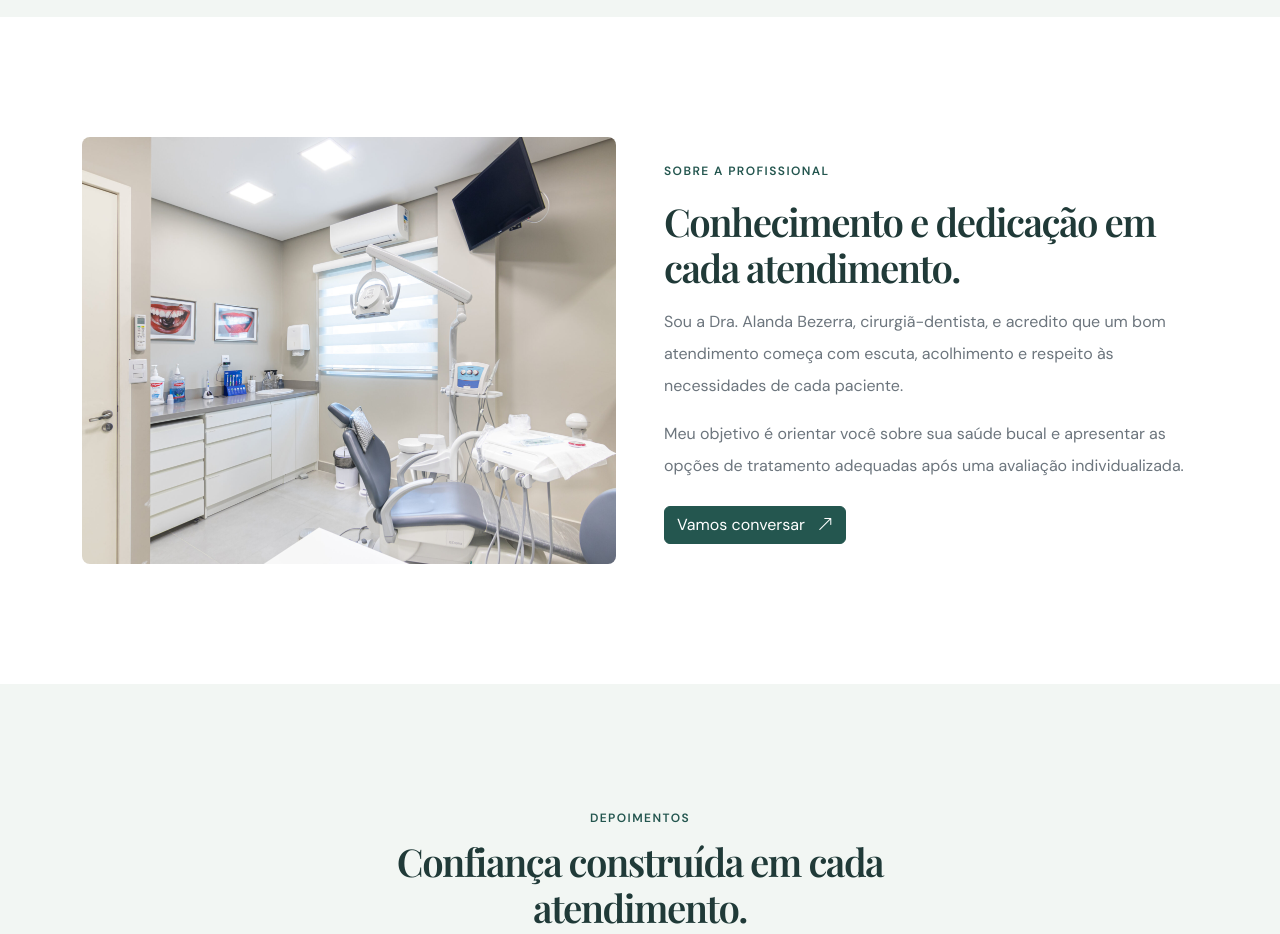
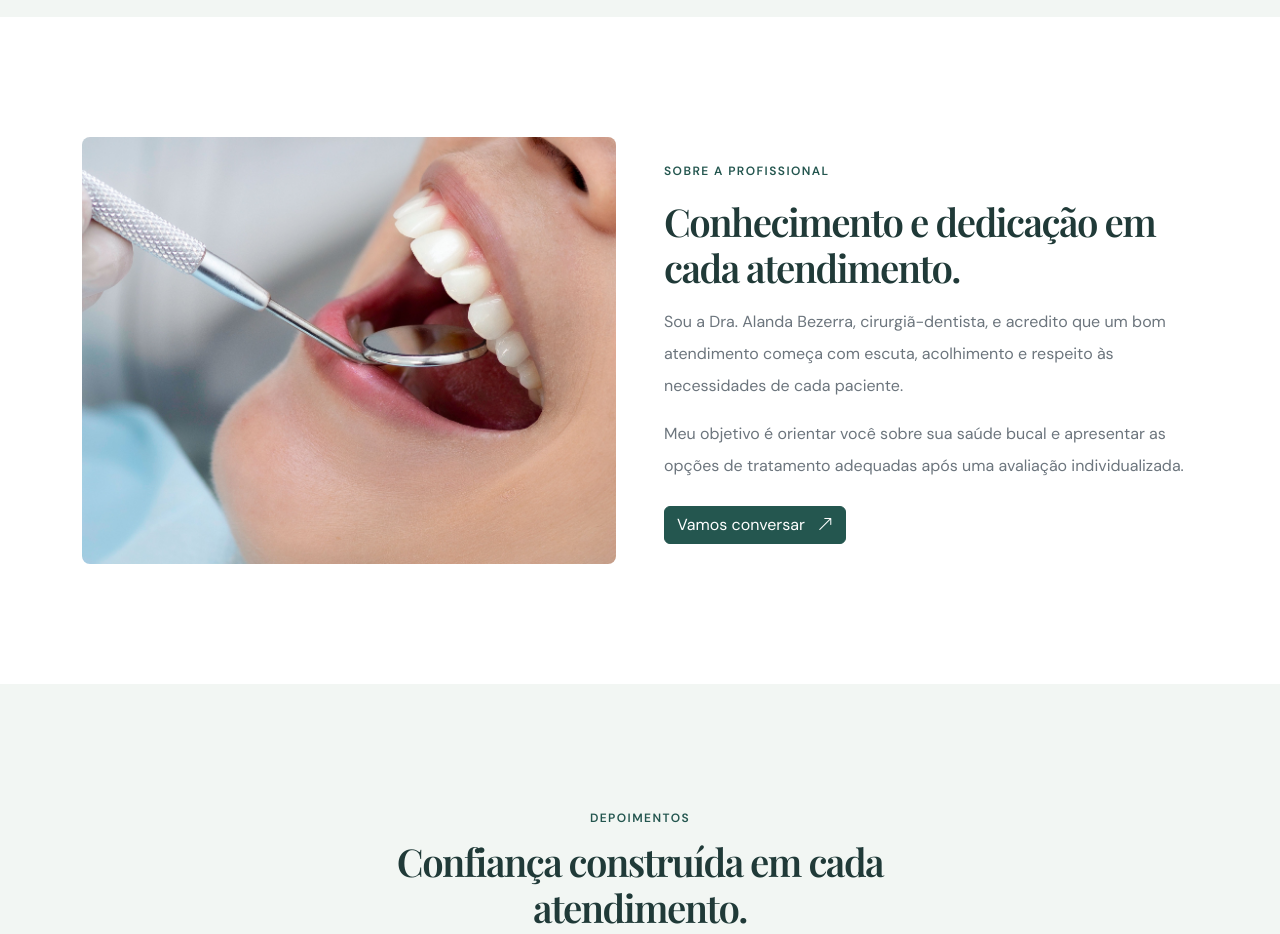
Before and after one commit to ronaldosabino/dental-clinic, an Angular app: page / in a window 1280 px wide. Shown: the part 2460-3394 px from the top of the page. Built offline with nearby package versions, Linux system fonts and the light colour scheme.

Commit message:
feat: replace consultorio image with consulta image in home page

```diff
--- a/src/app/pages/home/home.html
+++ b/src/app/pages/home/home.html
@@ -162,7 +162,7 @@
     <div class="container py-lg-4">
         <div class="row align-items-center g-4 g-lg-5">
             <div class="col-lg-6">
-                <img src="assets/consultorio.png" alt="Ambiente de atendimento odontológico" class="about-image w-100 rounded-3" loading="lazy">
+                <img src="assets/consulta.jpg" alt="Ambiente de atendimento odontológico" class="about-image w-100 rounded-3" loading="lazy">
             </div>
 
             <div class="col-lg-6">
```
Also changed, not shown: public/assets/consulta.jpg (added), public/assets/consultorio.png (deleted).
